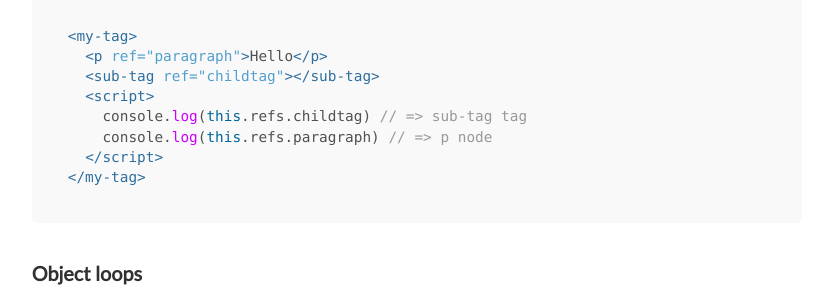
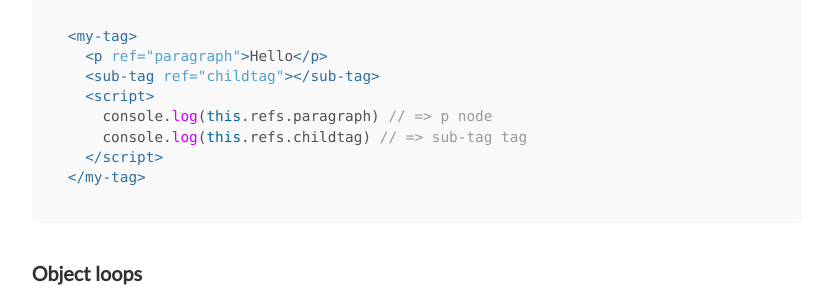
Before and after one commit to riot/riot.github.io, a Jekyll site: the page built from guide/migration-from-riot2.md, in a window 1280 px wide and 900 px high, scrolled down 1194 px. Shown: the part 152-450 px from the top of the window, without its empty margins (223-1052 px from the left). Built offline with Jekyll 4.4.1, drawn with Linux system fonts in a browser that asks for light colours; nearby versions of some CDN libraries; emoji names are drawn with the system emoji font.

Commit message:
Keep the same order for logs as the elements appear

````diff
--- a/guide/migration-from-riot2.md
+++ b/guide/migration-from-riot2.md
@@ -50,8 +50,8 @@ This does not rename them in the `this.tags` object anymore, but adds them as ta
   <p ref="paragraph">Hello</p>
   <sub-tag ref="childtag"></sub-tag>
   <script>
+    console.log(this.refs.paragraph) // => p node
     console.log(this.refs.childtag) // => sub-tag tag
-    console.log(this.refs.paragraph) // => p node
   </script>
 </my-tag>
 ```
````
